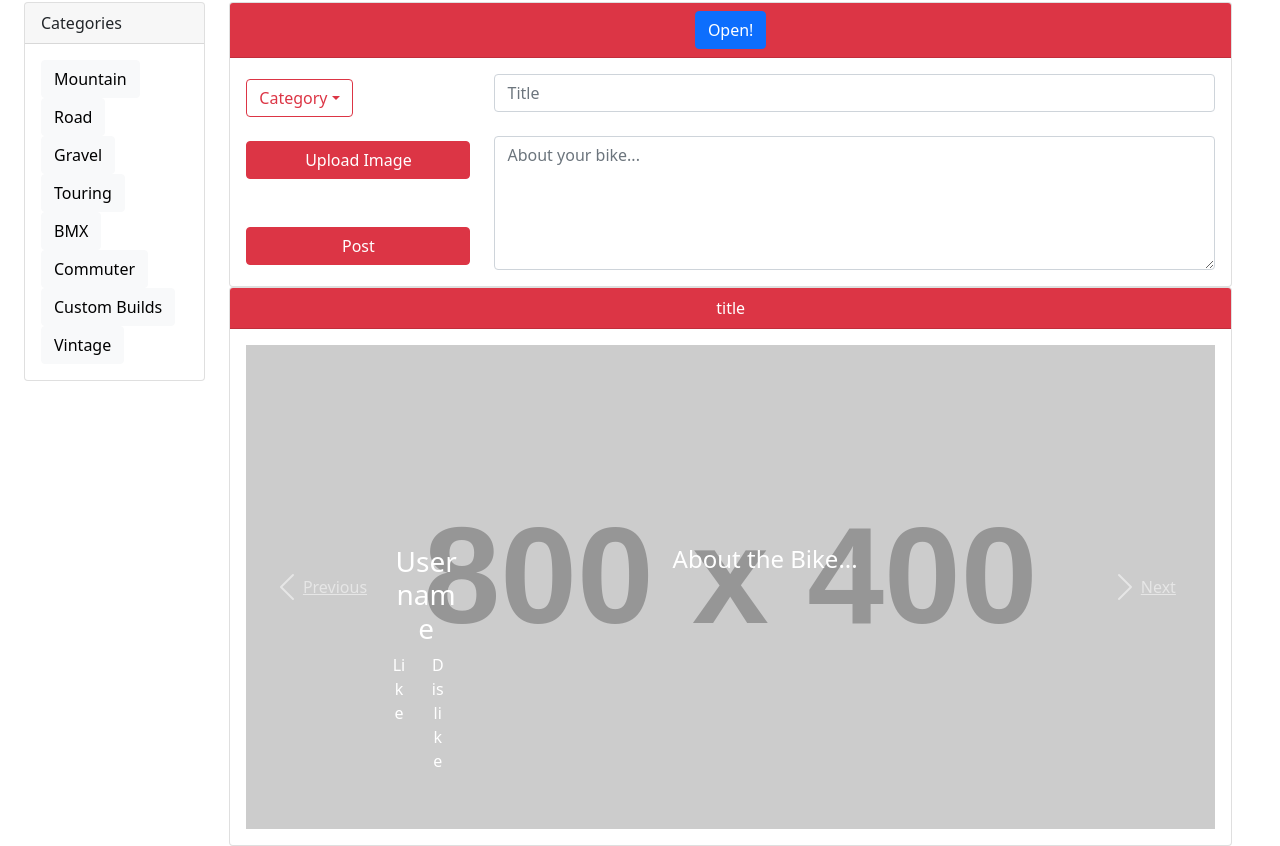
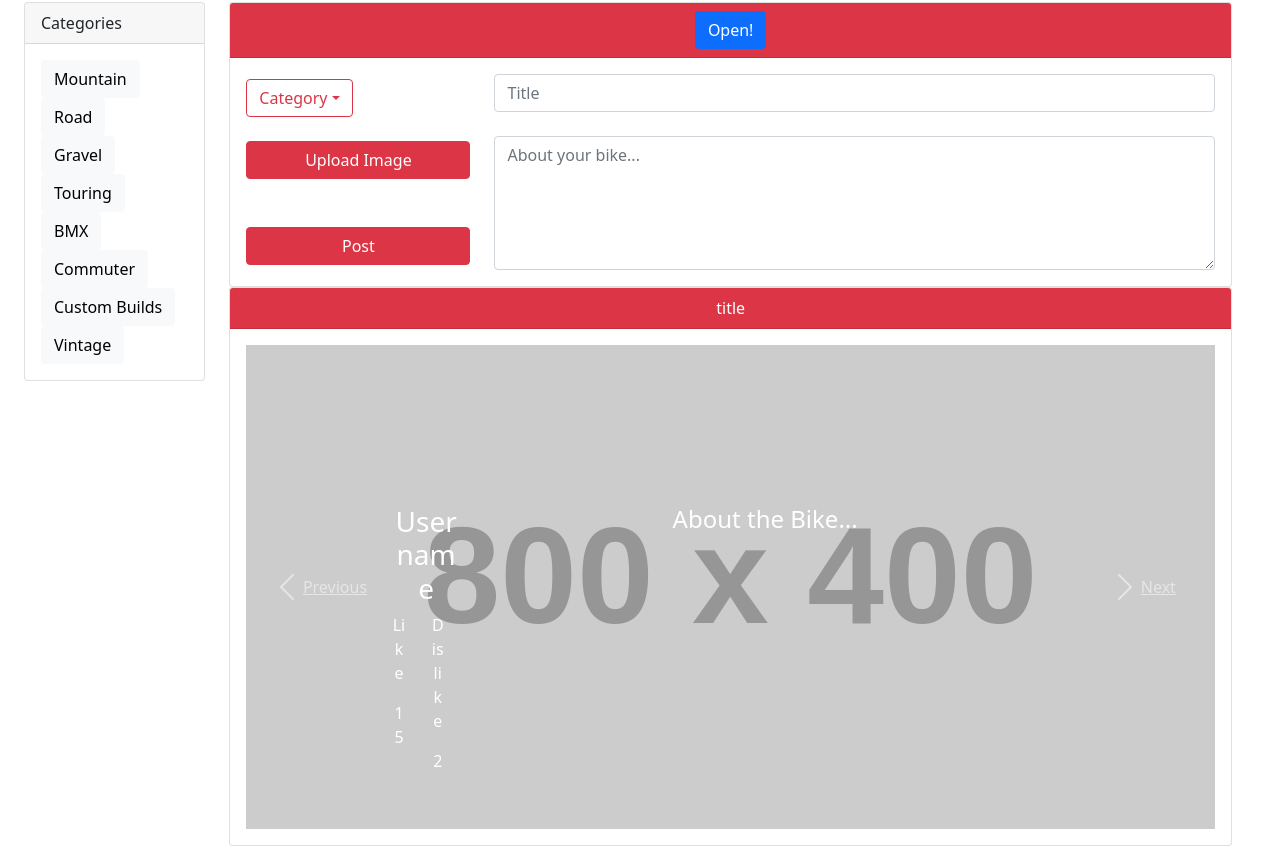
Before and after one commit to SprengerV/bike_check, a React (Create React App) app in the folder client/: page / in a window 1280 px wide. Shown: the part 214-1060 px from the top of the page. Built offline with nearby package versions, Linux system fonts and the light colour scheme; a web font is replaced by a local one.

Commit message:
added tags for like and dislike counter

```diff
--- a/client/src/Components/Post/index.js
+++ b/client/src/Components/Post/index.js
@@ -77,9 +77,11 @@ const Post = () => {
                                             <h3>Username</h3>
                                             <div className="col-5">
                                                 <p>Like</p>
+                                                <p className="likeCount">15</p>
                                             </div>
                                             <div className="col-5">
                                                 <p>Dislike</p>
+                                                <p className="dislikeCount">2</p>
                                             </div>
                                         </div>
                                         <div className="col-10">
```
